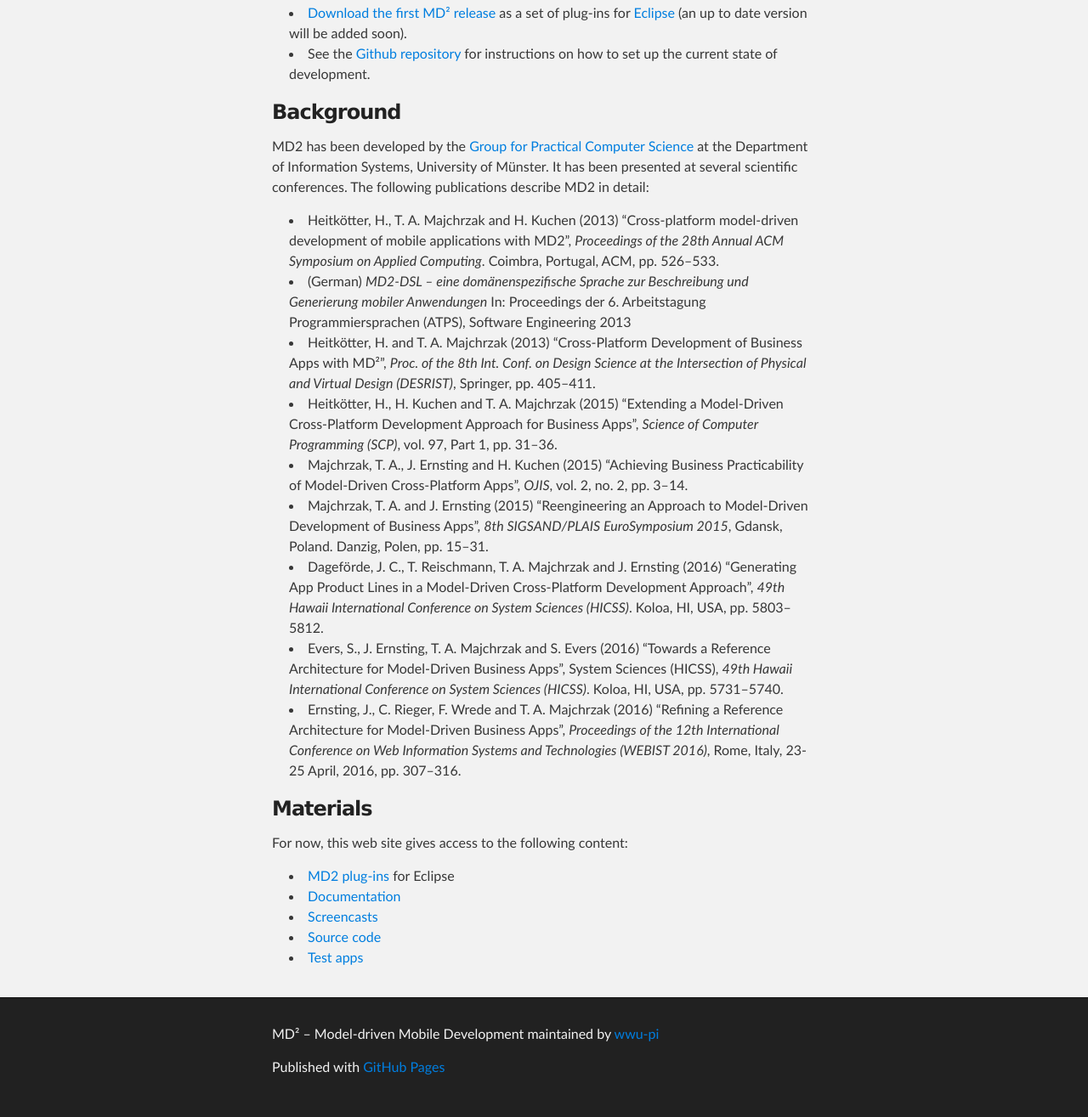
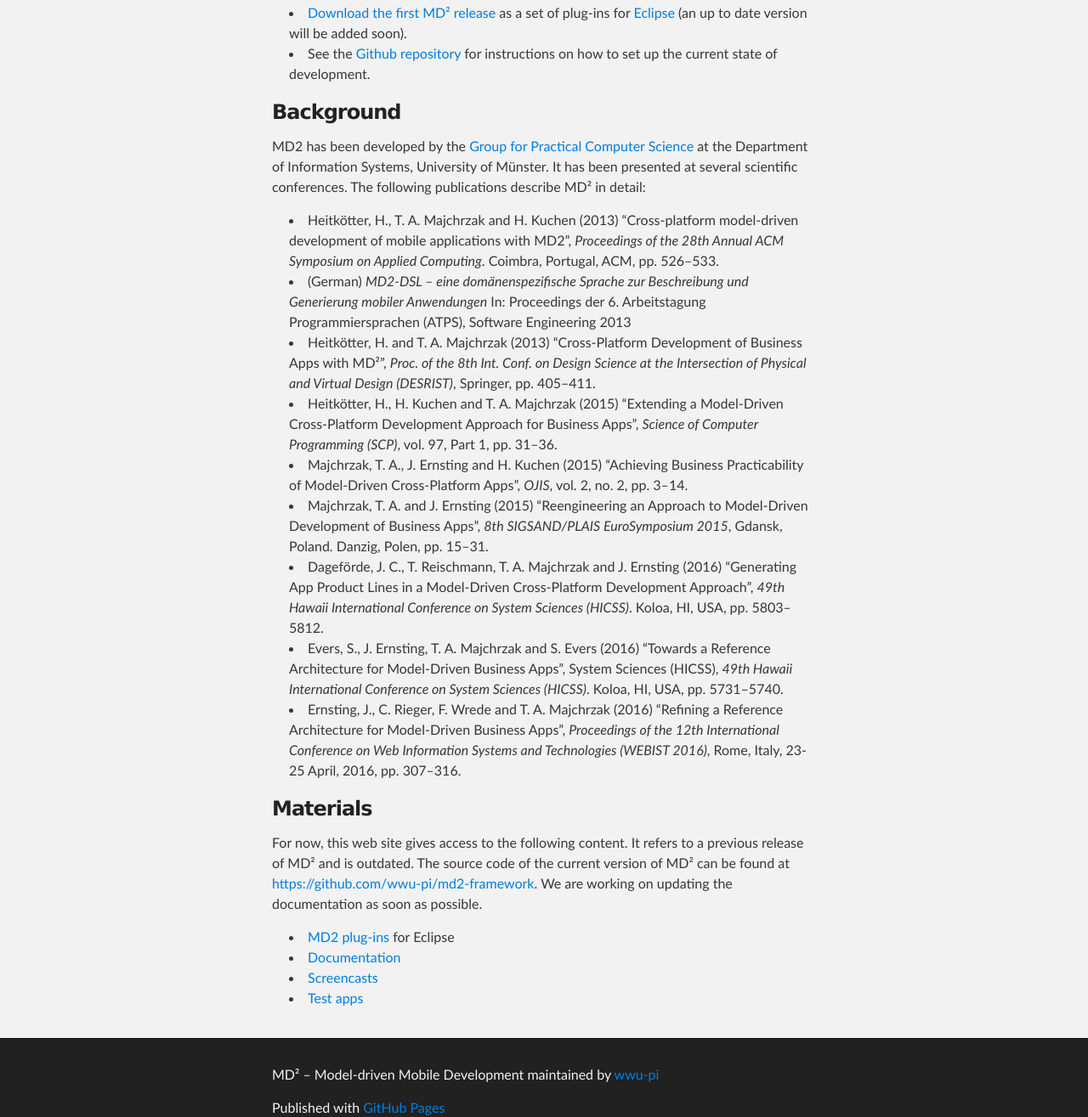
Before and after one commit to wwu-pi/md2-web, a plain HTML site: page index.html in a window 1280 px wide. Shown: the part 453-1768 px from the top of the page at 85% size. Drawn offline with Linux system fonts and the light colour scheme.

Commit message:
Update status of materials

```diff
--- a/index.html
+++ b/index.html
@@ -41,7 +41,7 @@ Based on a textual DSL, MD2 generates runnable native apps for Android and iOS.<
 
 <p>MD2 has been developed by the <a href="https://www.wi.uni-muenster.de/department/pi">Group for Practical Computer Science</a> at the Department of Information Systems, University of Münster.
 It has been presented at several scientific conferences.
-The following publications describe MD2 in detail:</p>
+The following publications describe MD² in detail:</p>
 
 <ul>
 <li>
@@ -67,14 +67,13 @@ Ernsting, J., C. Rieger, F. Wrede and T. A. Majchrzak (2016) “Refining a Refer
 
 <h3>Materials</h3>
 
-<p>For now, this web site gives access to the following content:</p>
+<p>For now, this web site gives access to the following content. It refers to a previous release of MD² and is outdated. The source code of the current version of MD² can be found at <a href="https://github.com/wwu-pi/md2-framework">https://github.com/wwu-pi/md2-framework</a>. We are working on updating the documentation as soon as possible.</p>
 
 <ul>
 <li>
 <a href="http://wwu-pi.github.com/md2-web/res/MD2-plugins.zip">MD2 plug-ins</a> for Eclipse</li>
 <li><a href="http://wwu-pi.github.com/md2-web/res/MD2-Documentation.pdf">Documentation</a></li>
 <li><a href="http://www.wi1.uni-muenster.de/pi/forschung/md2/screencasts/">Screencasts</a></li>
-<li><a href="https://github.com/wwu-pi/md2-framework">Source code</a></li>
 <li><a href="https://github.com/wwu-pi/md2-testApps">Test apps</a></li>
 </ul>
       </section>
```
